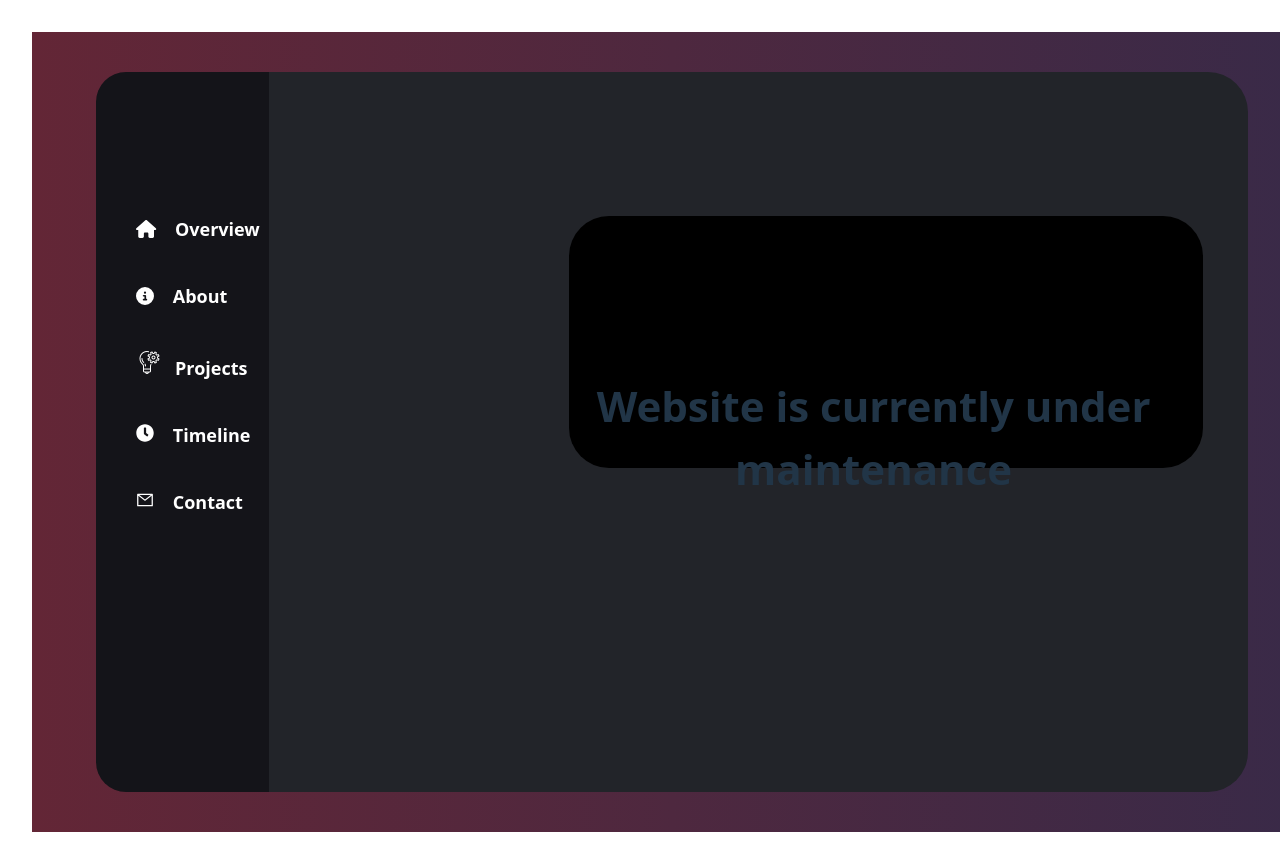
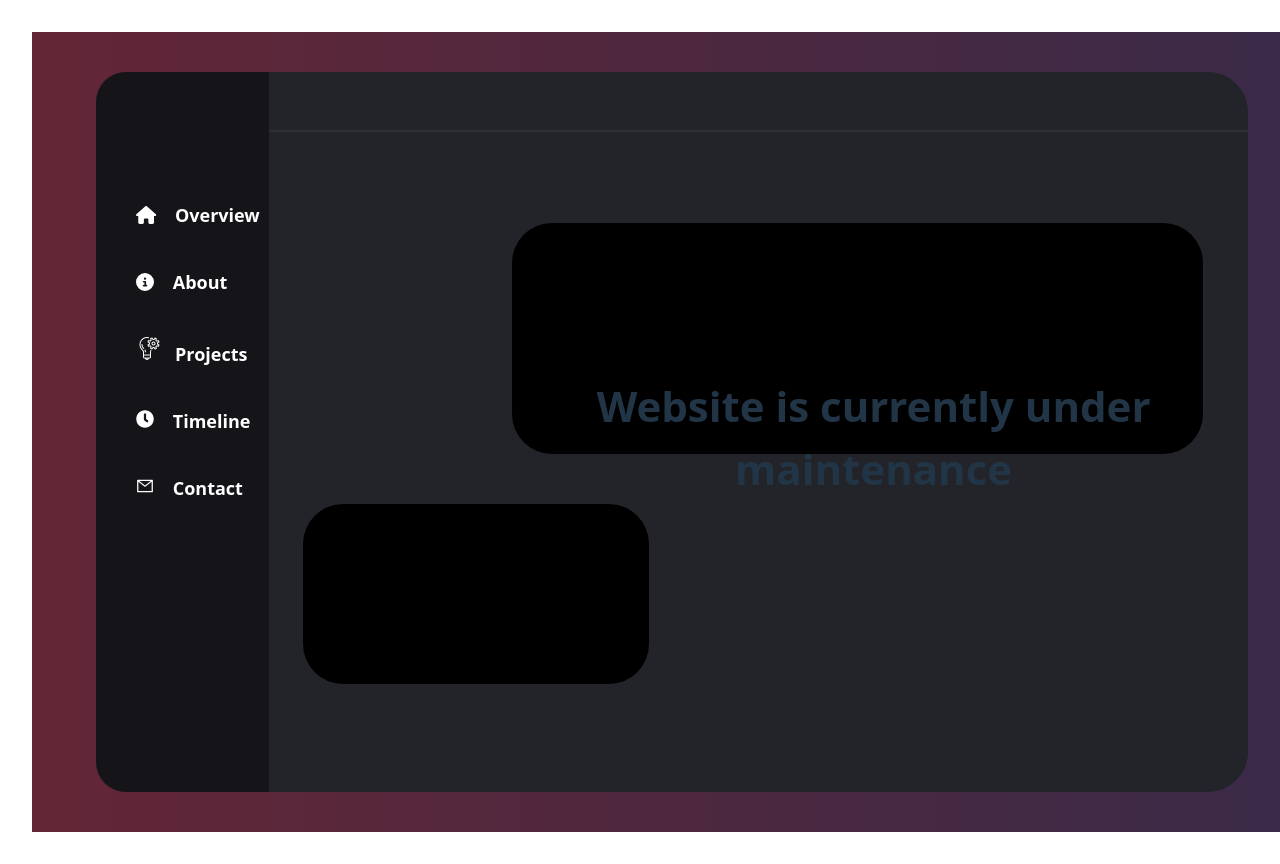
Before and after one commit to AaronVincent6411/My-Portfolio, a React (Vite) app: page / in a window 1280 px wide. Shown: the top 864 px of the page. Built offline with nearby package versions, Linux system fonts and the light colour scheme.

Commit message:
added second rectangle

```diff
--- a/src/pages/1-Overview/Overview.css
+++ b/src/pages/1-Overview/Overview.css
@@ -26,12 +26,32 @@
 
 .inner-rectangle-2 {
   position: absolute;
-  top: 20%;
+  top: 21%;
   right: 45px;
   background-color: #000000;
-  height: 35%;
-  width: 55%;
+  height: 32%;
+  width: 60%;
   border-radius: 40px;
+}
+
+.inner-rectangle-3 {
+  background-color: #000000;
+  height: 25%;
+  width: 30%;
+  position: absolute;
+  bottom: 15%;
+  left: 18%;
+  border-radius: 40px;
+}
+
+.line {
+  position: absolute;
+  height: 2px;
+  width: 85%;
+  top: 8%;
+  right: 0%;
+  background-color: white;
+  opacity: 5%;
 }
 
 nav {
@@ -45,7 +65,7 @@ nav ul {
   position: absolute;
   list-style:none;
   flex-direction: column;
-  top: 15%;
+  top: 13%;
   padding: 0px;
 }
 
--- a/src/pages/1-Overview/Overview.jsx
+++ b/src/pages/1-Overview/Overview.jsx
@@ -41,6 +41,10 @@ return(
         <div className='heading'>Website is currently under maintenance</div>
         <div className='inner-rectangle-2'>
         </div>
+        <div className='inner-rectangle-3'>
+        </div>
+        <div className='line'>
+        </div>
       </div>
     </div>
   )
```
